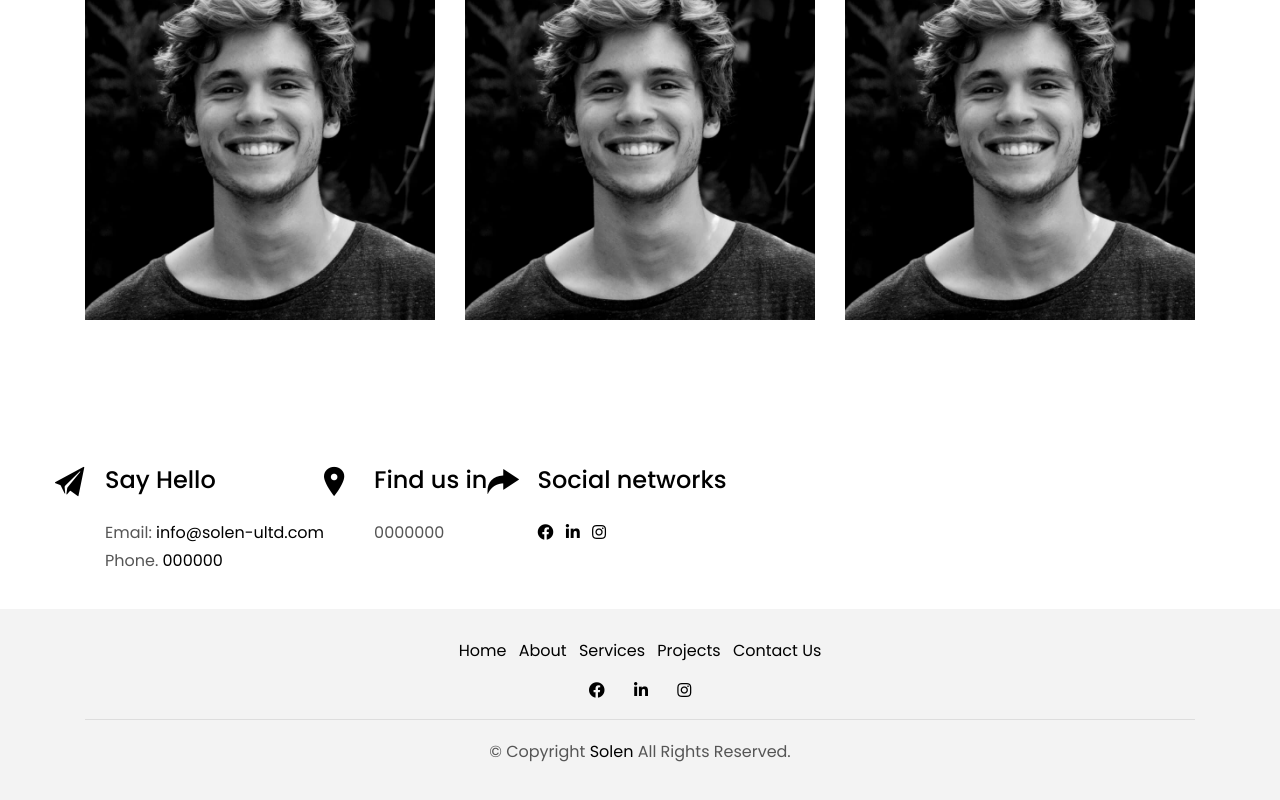
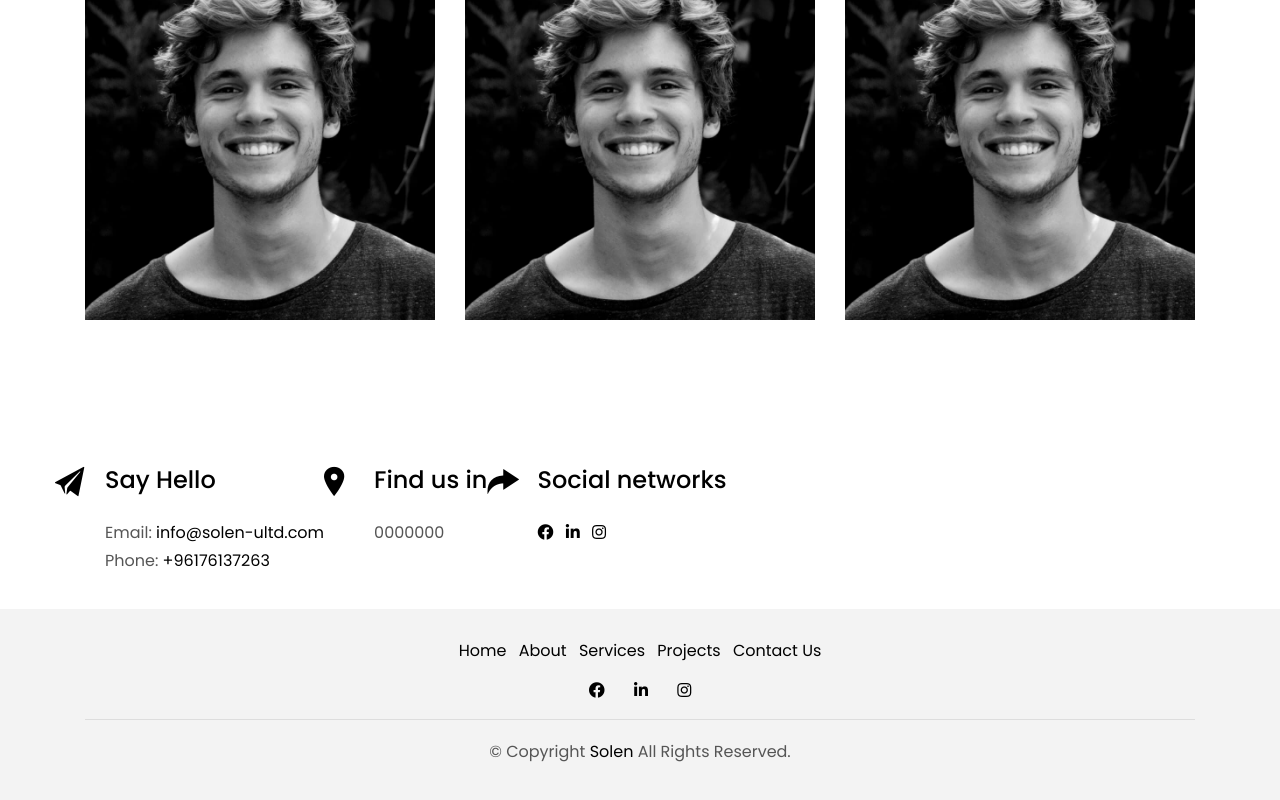
Before and after one commit to jouddhaybi/joud, a plain HTML site: page contactsolen.html in a window 1280 px wide. Shown: the part 1373-2173 px from the top of the page. Drawn offline with Linux system fonts and the light colour scheme.

Commit message:
Update contactsolen.html

```diff
--- a/contactsolen.html
+++ b/contactsolen.html
@@ -288,8 +288,8 @@
                       <a class="color-a" style="text-decoration: none;" href="mailto:info@solen-ultd.com">info@solen-ultd.com</a>
 
                     </p>
-                    <p class="mb-1">Phone.
-                      <span class="color-a">000000</span>
+                    <p class="mb-1">Phone:
+                      <a class="color-a" style="text-decoration: none;" href="Tel:76137263">+96176137263</a>
                     </p>
                   </div>
                 </div>
```
